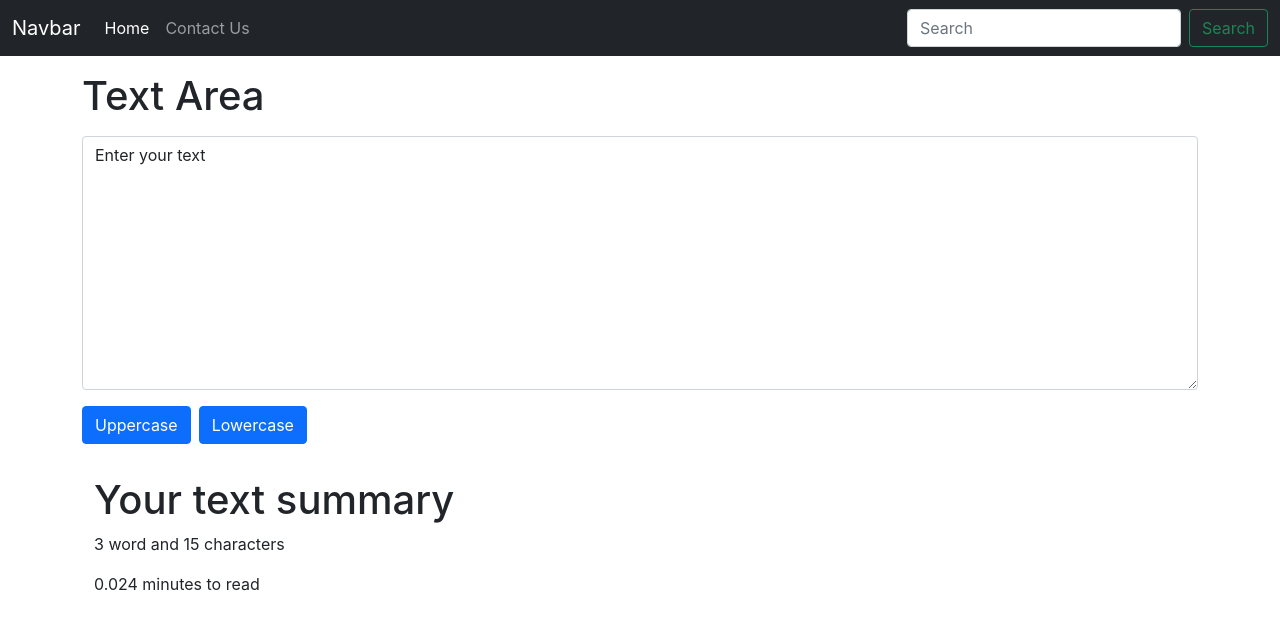
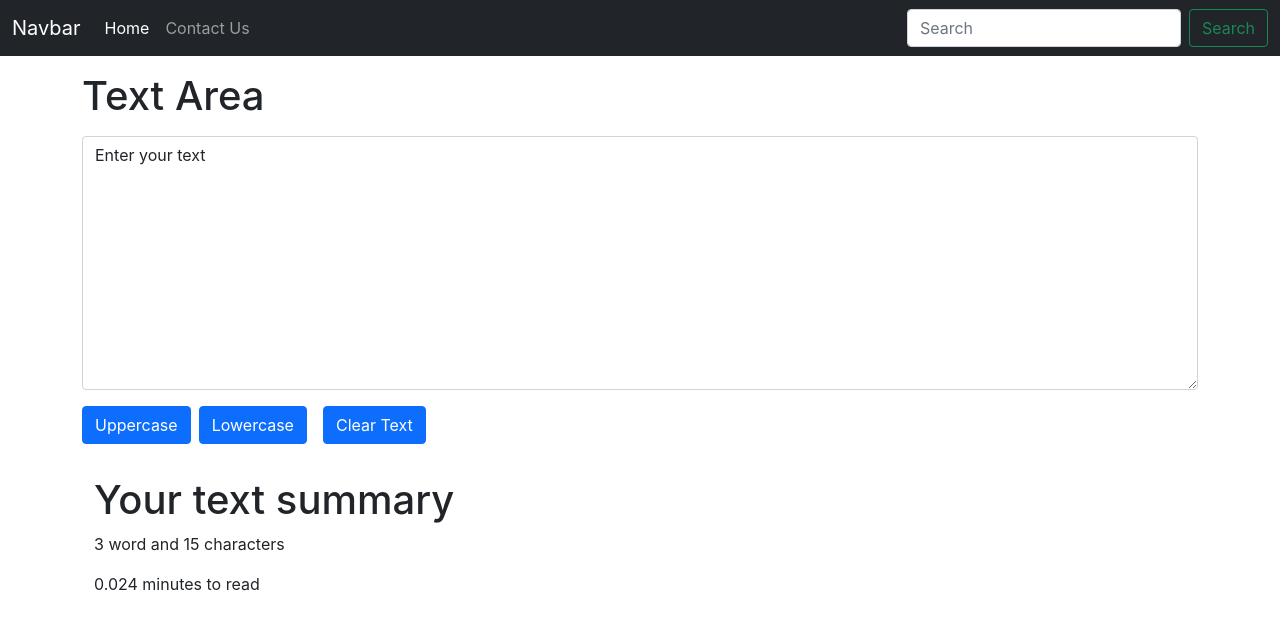
Before and after one commit to femsworld/practice, a React (Create React App) app: page / in a window 1280 px wide. Shown: the top 630 px of the page. Built offline with nearby package versions, Linux system fonts and the light colour scheme.

Commit message:
Added Clear Text button

```diff
--- a/src/components/Textform.js
+++ b/src/components/Textform.js
@@ -23,6 +23,14 @@ export default function Textform(props) {
     setText(newText);
   }
 
+  const handleClearClick = ()=>{
+    console.log('ClearButton clicked');
+    // setText('You have clicked on the Uppercase button');
+    let newText = '';
+    setText(newText);
+  }
+
+
 
   return (
     <div>
@@ -38,6 +46,7 @@ export default function Textform(props) {
         ></textarea>
         <button type="button" className="btn btn-primary my-3" onClick={handleUpClick}>Uppercase</button>
         <button type="button" className="btn btn-primary my-3 mx-2" onClick={handleLowClick}>Lowercase</button>
+        <button type="button" className="btn btn-primary my-3 mx-2" onClick={handleClearClick}>Clear Text</button>
       </div>
       {/* Counting words and character */}
       <div className='container my-3'>
```
